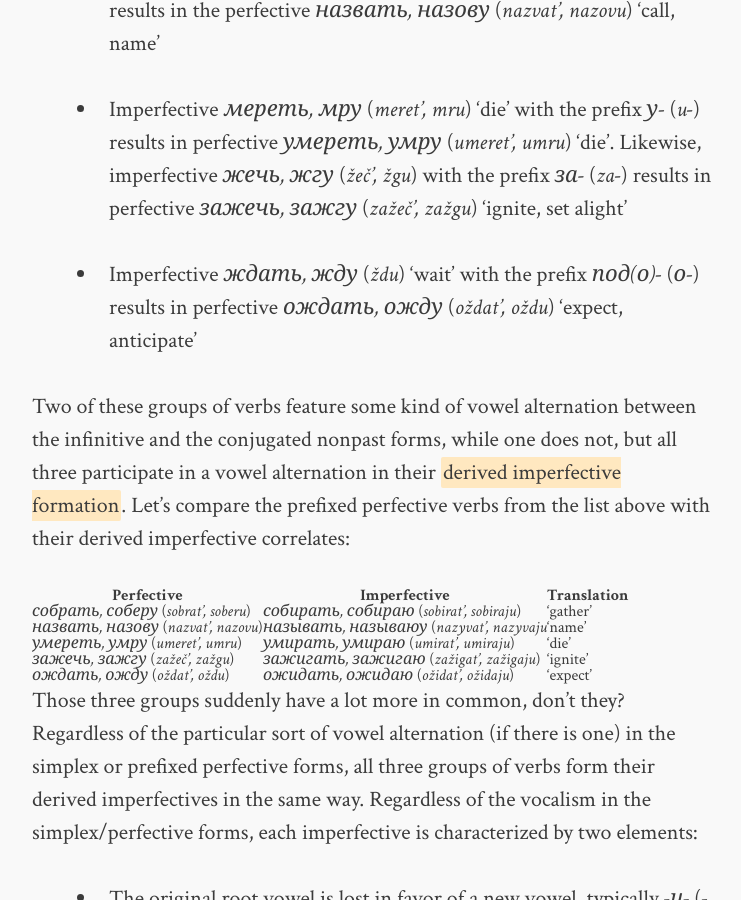
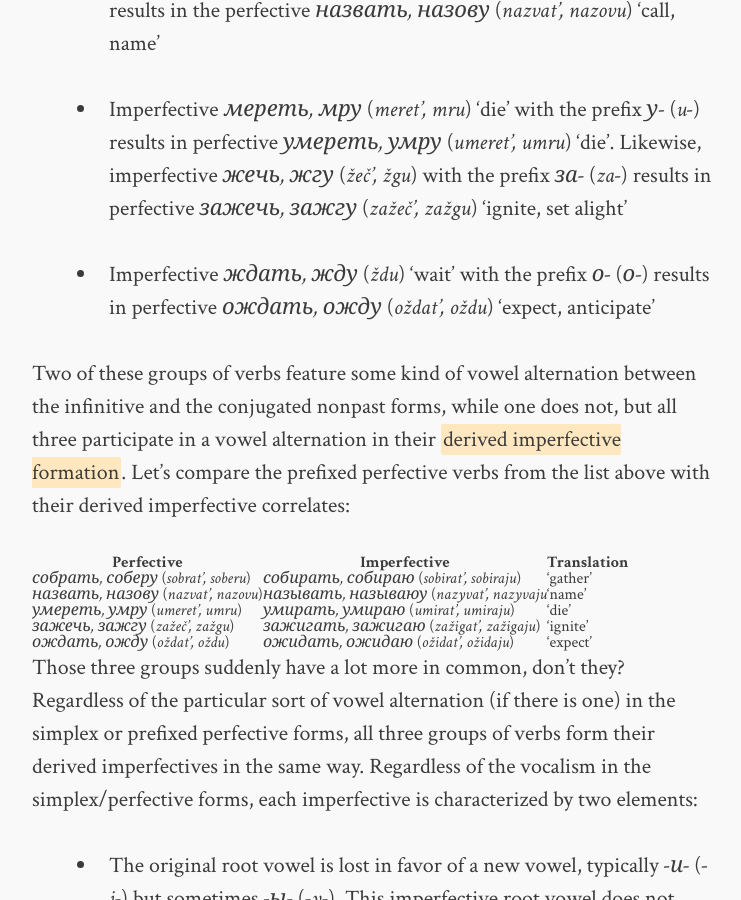
Before and after one commit to menzenski/menzenski.github.io, a Jekyll site: the page built from _posts/2015-01-18-Lengthened-Grade-Imperfectives.md, in a window 1280 px wide and 900 px high, scrolled down 1966 px. Shown: the whole window, without its empty margins (268-1009 px from the left). Built offline with Jekyll 4.4.1, drawn with Linux system fonts in a browser that asks for light colours; comment, search, counter and statistics services are not loaded.

Commit message:
fixed a typo

```diff
--- a/_posts/2015-01-18-Lengthened-Grade-Imperfectives.md
+++ b/_posts/2015-01-18-Lengthened-Grade-Imperfectives.md
@@ -24,7 +24,7 @@ Why are these verbs grouped together? Recall from the previous post that adding
 
 * Imperfective <span class="russ">мереть, мру</span> (<span class="trans">meret', mru</span>) 'die' with the prefix <span class="russ">у-</span> (<span class="trans">u-</span>) results in perfective <span class="russ">умереть, умру</span> (<span class="trans">umeret', umru</span>) 'die'. Likewise, imperfective <span class="russ">жечь, жгу</span> (<span class="trans">žeč', žgu</span>) with the prefix <span class="russ">за-</span> (<span class="trans">za-</span>) results in perfective <span class="russ">зажечь, зажгу</span> (<span class="trans">zažeč', zažgu</span>) 'ignite, set alight'
 
-* Imperfective <span class="russ">ждать, жду</span> (<span class="trans">ždu</span>) 'wait' with the prefix <span class="russ">под(о)-</span> (<span class="trans">о-</span>) results in perfective <span class="russ">ождать, ожду</span> (<span class="trans">oždat', oždu</span>) 'expect, anticipate'
+* Imperfective <span class="russ">ждать, жду</span> (<span class="trans">ždu</span>) 'wait' with the prefix <span class="russ">о-</span> (<span class="trans">о-</span>) results in perfective <span class="russ">ождать, ожду</span> (<span class="trans">oždat', oždu</span>) 'expect, anticipate'
 
 Two of these groups of verbs feature some kind of vowel alternation between the infinitive and the conjugated nonpast forms, while one does not, but all three participate in a vowel alternation in their *derived imperfective formation*. Let's compare the prefixed perfective verbs from the list above with their derived imperfective correlates:
 
```
